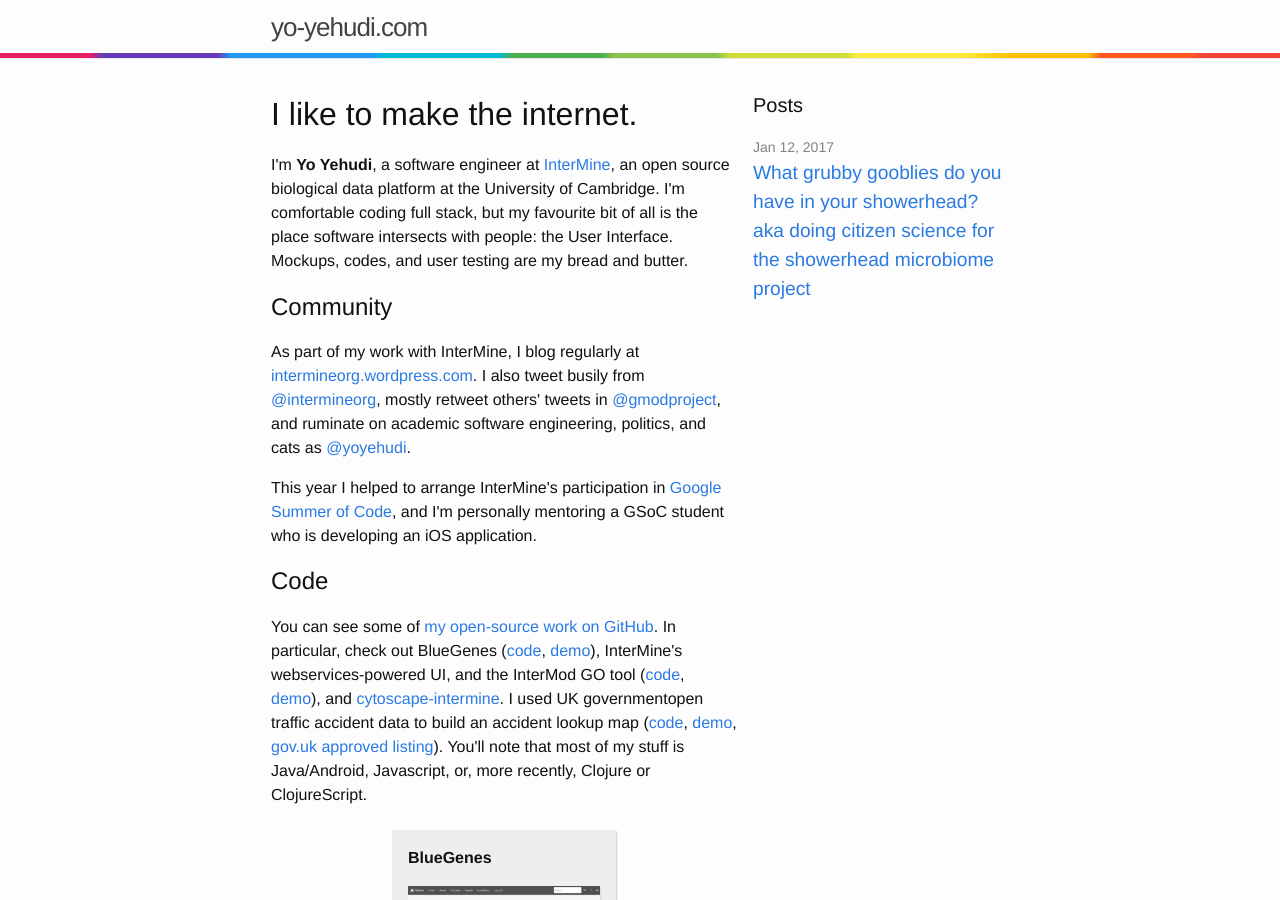
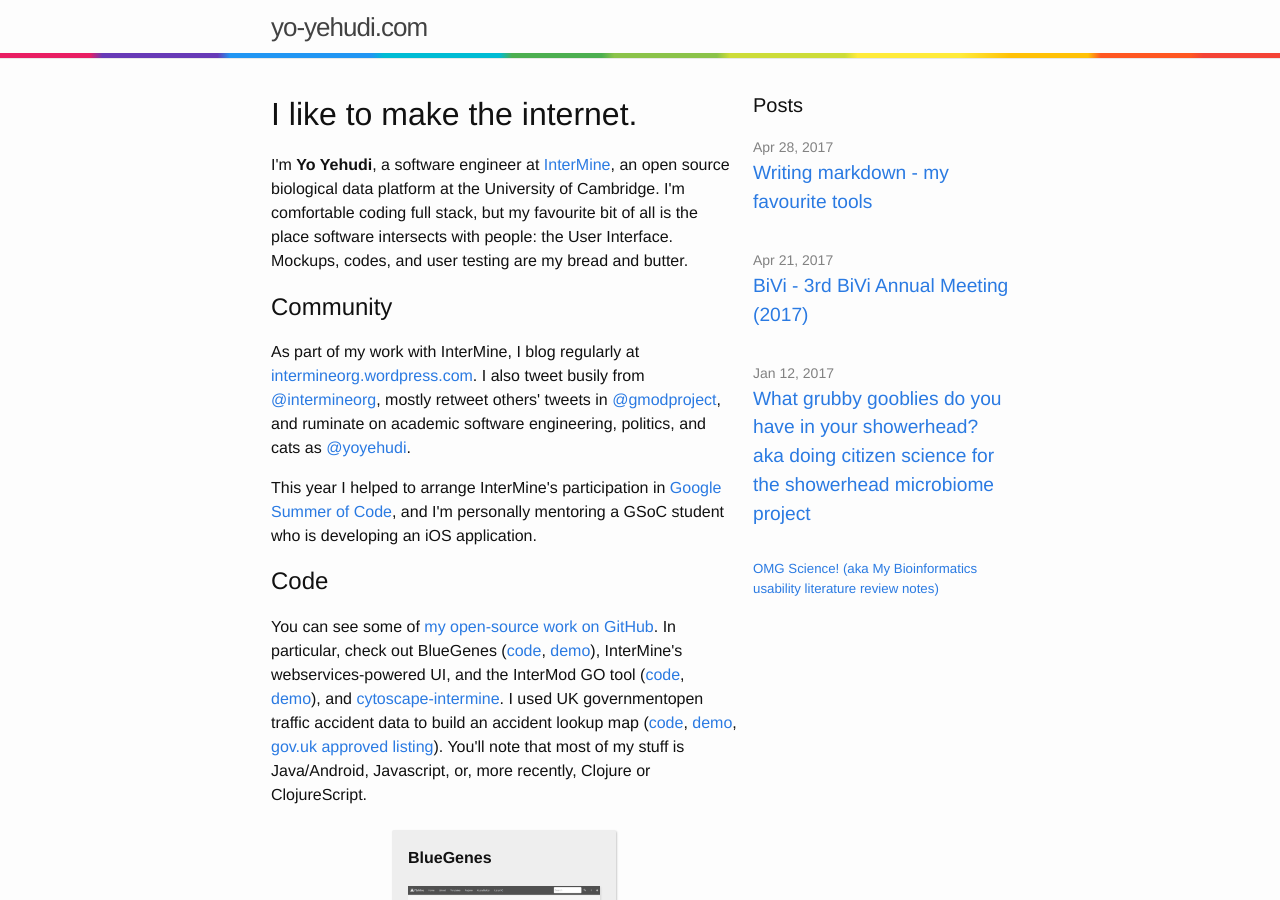
Before and after one commit to yochannah/yo-yehudi.com, a Jekyll site: the page built from index.md, in a window 1280 px wide and 900 px high. Built offline with Jekyll 4.4.1, drawn with Linux system fonts in a browser that asks for light colours.

Commit message:
migrate some old posts

```diff
--- a/_layouts/home.html
+++ b/_layouts/home.html
@@ -52,6 +52,7 @@ layout: default
             </li>
             {% endfor %}
         </ul>
+        <h5><a href="https://yochannah.github.io/omgscience/">OMG Science! (aka My Bioinformatics usability literature review notes)</h5>
     </aside>
 
 
--- /dev/null
+++ b/_posts/2017-04-28-my_favourite_markdown_tools.markdown
@@ -0,0 +1,8 @@
+---
+layout: post
+title:  "Writing markdown - my favourite tools"
+date:   2017-04-28 13:01:17 +0100
+categories: science
+---
+
+<script src="https://gist.github.com/yochannah/1d2f1f710729c254f1303b94bbddefa4.js"></script>
```
Also changed, not shown: _posts/2017-04-21-bivi.markdown (added, +12 -0 lines).
